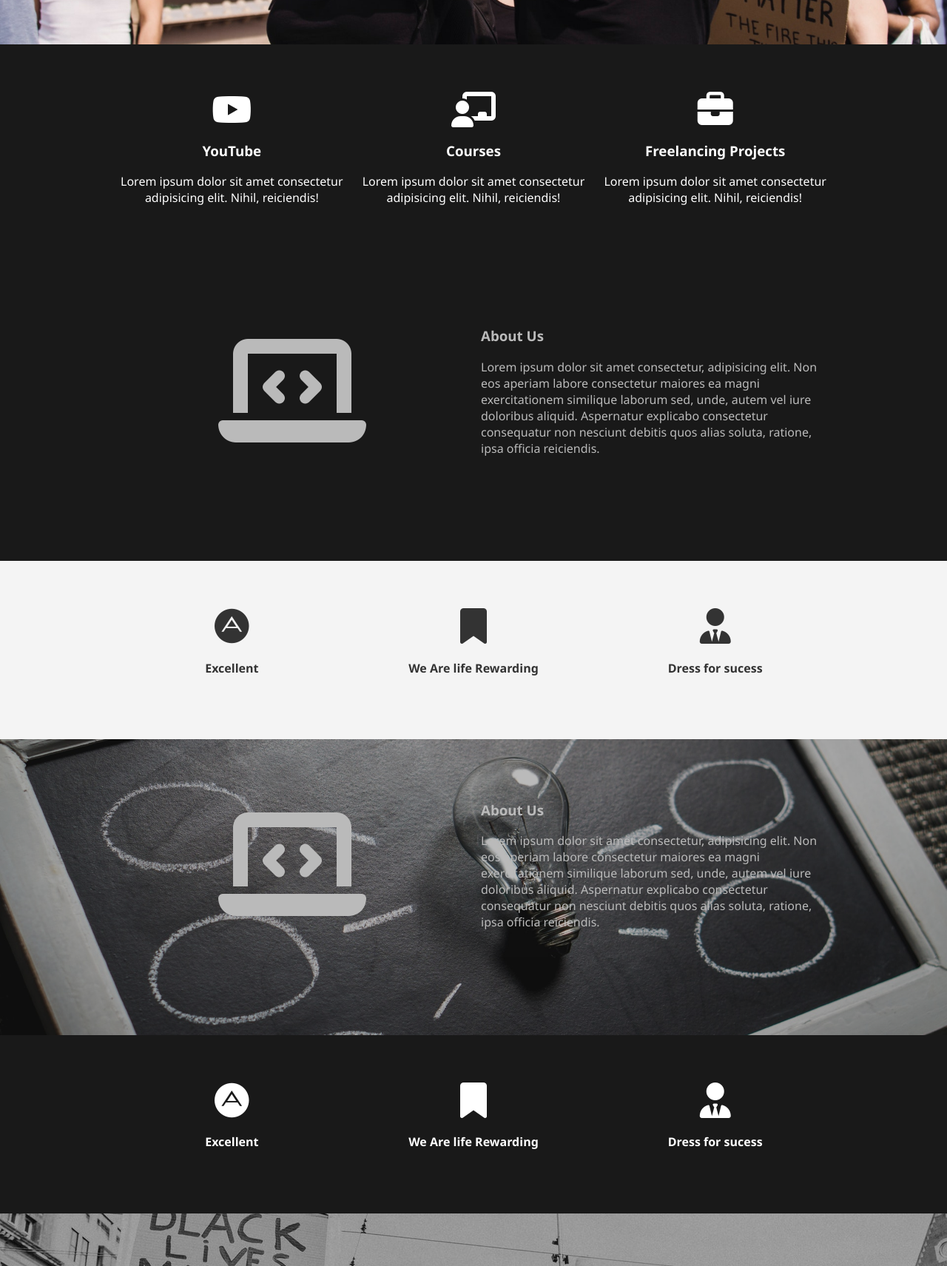
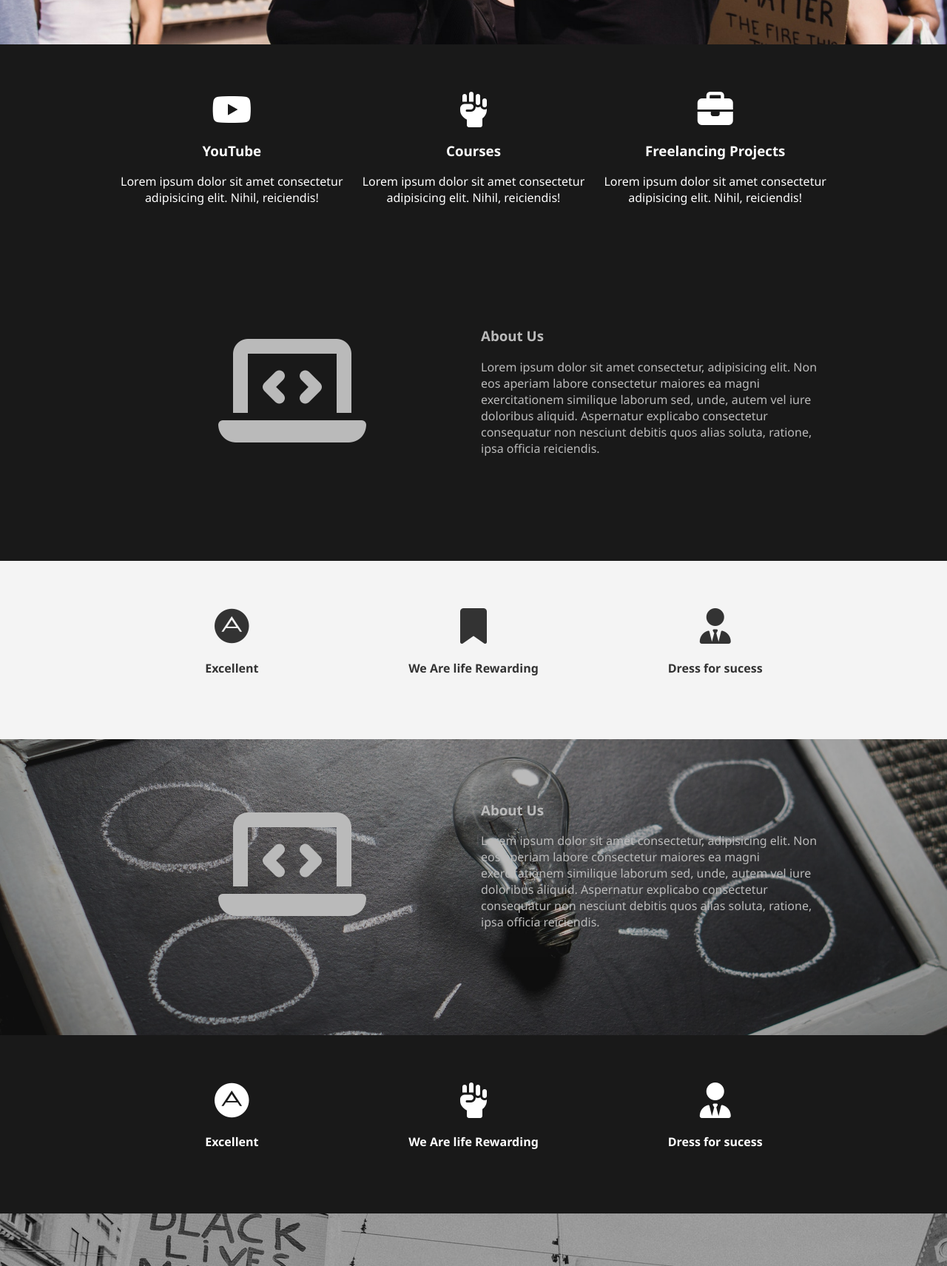
Before and after one commit to mcopela2/Blur_effect, a plain HTML site: page index.html in a window 1280 px wide. Shown: the part 740-2451 px from the top of the page at 74% size. Drawn offline with Linux system fonts and the light colour scheme.

Commit message:
first commit

```diff
--- a/index.html
+++ b/index.html
@@ -39,7 +39,7 @@
           </p>
         </div>
         <div>
-          <i class="fas fa-chalkboard-teacher fa-3x"></i>
+          <i class="fas fa-fist-raised fa-3x"></i>
           <h3>Courses</h3>
           <p>
             Lorem ipsum dolor sit amet consectetur adipisicing elit. Nihil,
@@ -122,7 +122,7 @@
           <h4>Excellent</h4>
         </div>
         <div>
-          <i class="fas fa-bookmark fa-3x"></i>
+          <i class="fas fa-fist-raised fa-3x"></i>
           <h4>We Are life Rewarding</h4>
         </div>
         <div>
```
